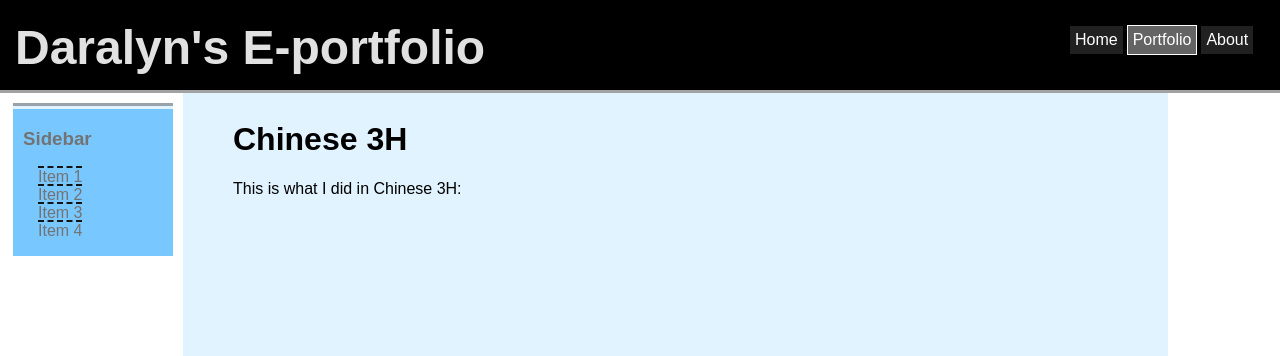
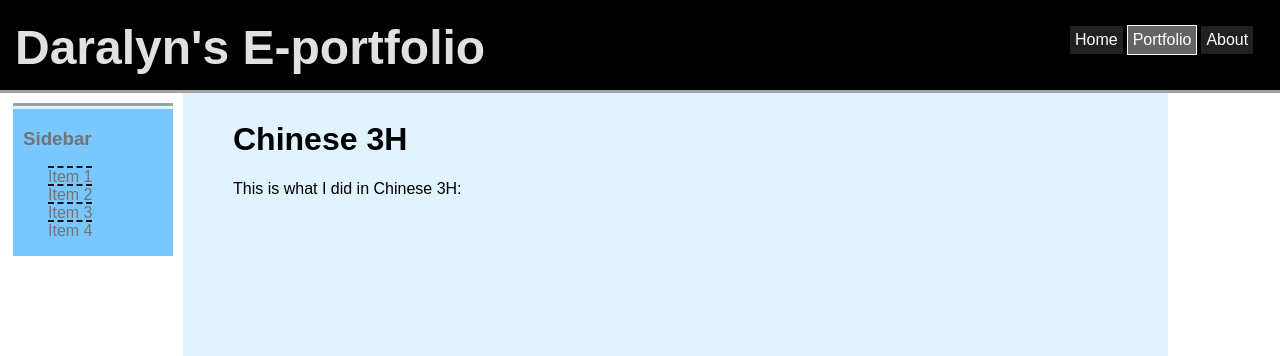
Before and after one commit to daralyn/daralyn.github.io, a Jekyll site: the page built from portfolio/chinese/chinese3h.html, in a window 1280 px wide. Shown: the top 356 px of the page. Built offline with Jekyll 4.4.1, drawn with Linux system fonts in a browser that asks for light colours.

Commit message:
Update portfolio.css

```diff
--- a/css/portfolio.css
+++ b/css/portfolio.css
@@ -186,7 +186,7 @@ h3{
 	color: rgb(115, 115, 115);
 	text-decoration: none;
 	border-top: 2px dashed rgb(20, 20, 20);
-	margin-left: -15px;
+	margin-left: -5px;
 }
 
 .sidelinkbig:hover{
```
